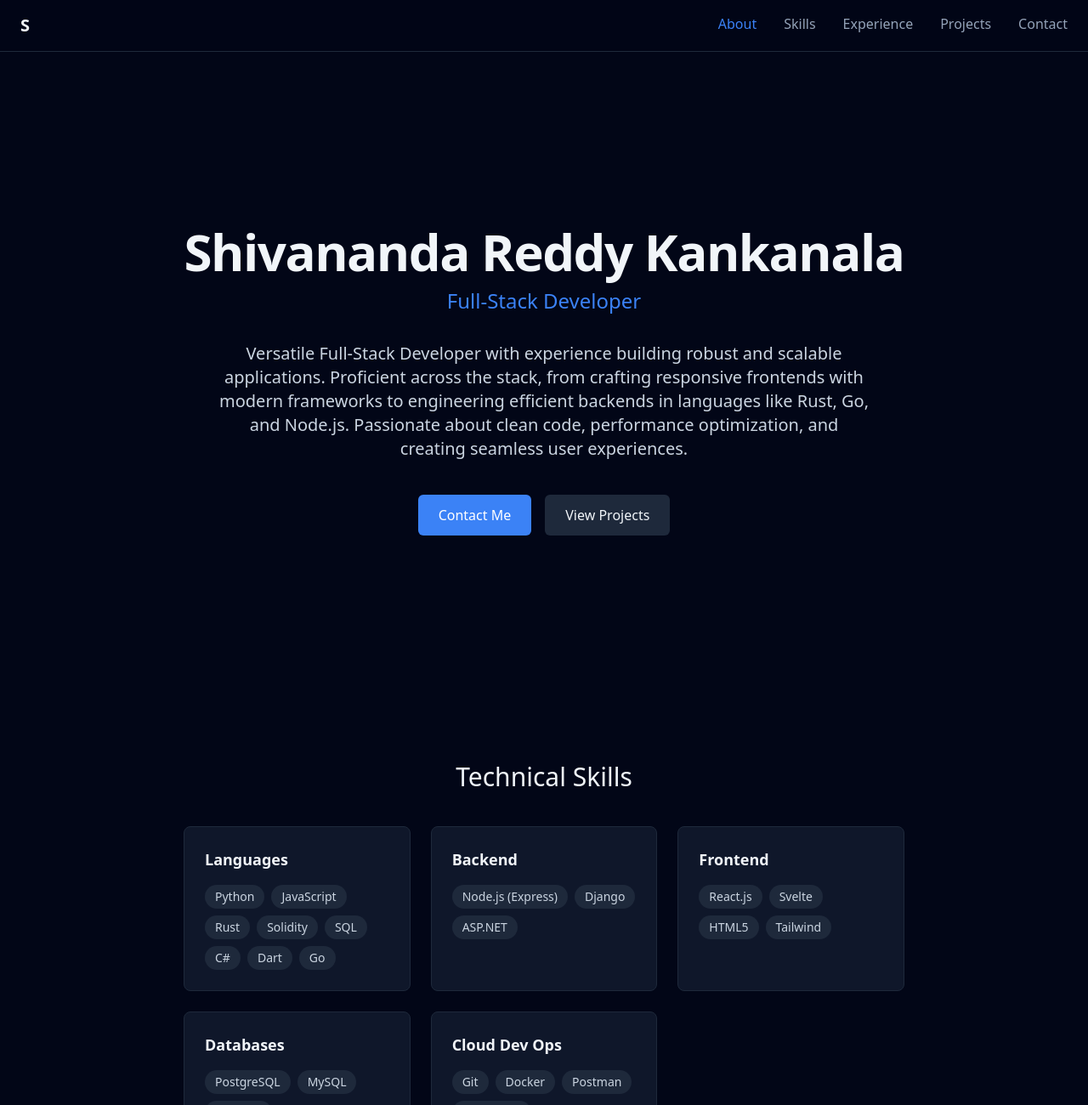
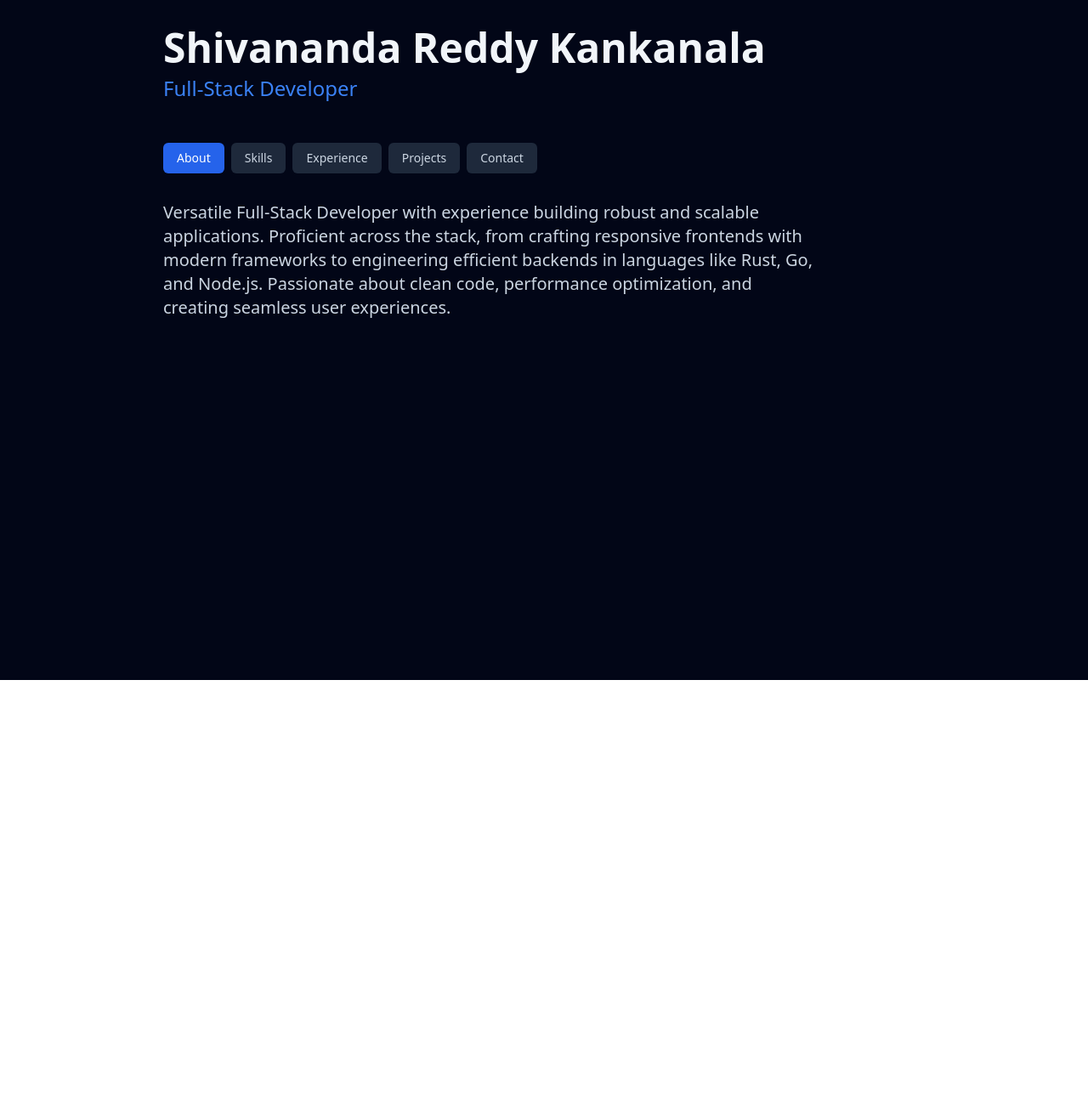
Before and after one commit to sh1vananda/portfolio, a React (Create React App) app: page / in a window 1280 px wide. Shown: the top 1300 px of the page at 85% size. After the commit the page ends 800 px from the top, so only its background shows below. Built offline with nearby package versions, Linux system fonts and the light colour scheme.

Commit message:
updated layout

```diff
--- a/src/App.js
+++ b/src/App.js
@@ -1,31 +1,4 @@
-import React, { useState, useEffect, useRef } from 'react';
-
-const useOnScreen = (options) => {
-  const ref = useRef(null);
-  const [isVisible, setIsVisible] = useState(false);
-
-  useEffect(() => {
-    const observer = new IntersectionObserver(([entry]) => {
-      if (entry.isIntersecting) {
-        setIsVisible(true);
-        observer.unobserve(entry.target);
-      }
-    }, options);
-
-    const currentRef = ref.current;
-    if (currentRef) {
-      observer.observe(currentRef);
-    }
-
-    return () => {
-      if (currentRef) {
-        observer.unobserve(currentRef);
-      }
-    };
-  }, [ref, options]);
-
-  return [ref, isVisible];
-};
+import React, { useState } from 'react';
 
 const resumeData = {
   name: 'Shivananda Reddy Kankanala',
@@ -149,122 +122,14 @@ const resumeData = {
   ],
 };
 
-const NavLink = ({ id, label, activeSection, scrollToSection, isMobile }) => (
-  <li>
-    <button
-      onClick={() => scrollToSection(id)}
-      className={`capitalize transition-colors duration-300 ${ isMobile ? 'block w-full text-left p-3' : 'pb-1'} ${ activeSection === id ? 'text-blue-500' : 'text-slate-400 hover:text-blue-500'}`}
-    >
-      {label}
-    </button>
-  </li>
+const AboutView = ({ data }) => (
+  <p className="max-w-3xl text-lg md:text-xl font-light leading-relaxed">{data.summary}</p>
 );
 
-const Header = ({ navLinks, activeSection, scrollToSection }) => {
-  const [isMenuOpen, setIsMenuOpen] = useState(false);
-
-  const handleScrollToSection = (id) => {
-    scrollToSection(id);
-    setIsMenuOpen(false);
-  }
-
-  return (
-    <header className="fixed top-0 left-0 right-0 z-50 bg-slate-950/80 backdrop-blur-sm border-b border-slate-800">
-      <div className="container mx-auto px-6 py-4 flex justify-between items-center">
-        <div className="font-bold text-xl text-slate-100">S</div>
-        <nav className="hidden md:flex items-center space-x-8">
-          <ul className="flex space-x-8">
-            {navLinks.map(link => <NavLink key={link.id} {...link} activeSection={activeSection} scrollToSection={handleScrollToSection} />)}
-          </ul>
-        </nav>
-        <div className="md:hidden">
-            <button onClick={() => setIsMenuOpen(!isMenuOpen)} className="text-slate-400">
-                <MenuIcon />
-            </button>
-        </div>
-      </div>
-      {isMenuOpen && (
-        <div className="md:hidden bg-slate-950 border-t border-slate-800">
-          <ul className="flex flex-col p-2">
-            {navLinks.map(link => <NavLink key={link.id} {...link} activeSection={activeSection} scrollToSection={handleScrollToSection} isMobile />)}
-          </ul>
-        </div>
-      )}
-    </header>
-  );
-};
-
-const Section = ({ id, title, children }) => {
-  const [ref, isVisible] = useOnScreen({ threshold: 0.1 });
-  return (
-    <section id={id} ref={ref} className={`py-16 md:py-24 transition-opacity duration-700 ease-in ${isVisible ? 'opacity-100' : 'opacity-0'}`}>
-      <h2 className="text-3xl font-light text-slate-100 mb-10 text-center">{title}</h2>
-      {children}
-    </section>
-  );
-};
-
-const ProjectCard = ({ project }) => (
-    <div className="bg-slate-900 p-6 rounded-lg border border-slate-800 group hover:border-blue-500 transition-colors duration-300">
-        <h3 className="text-xl font-semibold text-slate-100 mb-2">{project.name}</h3>
-        <p className="text-blue-500 mb-3 text-sm">{project.technologies.join(' • ')}</p>
-        <p className="text-slate-400 text-base font-light">{project.description}</p>
-    </div>
-);
-
-const App = () => {
-  const [activeSection, setActiveSection] = useState('about');
-  const sections = ['about', 'skills', 'experience', 'projects', 'contact'];
-
-  const scrollToSection = (sectionId) => {
-    const element = document.getElementById(sectionId);
-    if (element) {
-      const headerOffset = 80;
-      const elementPosition = element.getBoundingClientRect().top + window.scrollY;
-      window.scrollTo({ top: elementPosition - headerOffset, behavior: "smooth" });
-    }
-  };
-
-  useEffect(() => {
-    const observer = new IntersectionObserver(
-      (entries) => {
-        entries.forEach((entry) => {
-          if (entry.isIntersecting) {
-            setActiveSection(entry.target.id);
-          }
-        });
-      },
-      { rootMargin: '-30% 0px -70% 0px' }
-    );
-    sections.forEach((id) => {
-      const el = document.getElementById(id);
-      if (el) observer.observe(el);
-    });
-    return () => sections.forEach((id) => {
-        const el = document.getElementById(id);
-        if (el) observer.unobserve(el);
-    });
-  }, []);
-
-  return (
-    <div className="bg-slate-950 font-sans text-slate-300">
-      <Header navLinks={sections.map(id => ({ id, label: id }))} activeSection={activeSection} scrollToSection={scrollToSection} />
-
-      <main className="container mx-auto px-6 max-w-4xl">
-        <section id="about" className="min-h-screen flex flex-col justify-center items-center text-center pt-24">
-          <h1 className="text-4xl md:text-6xl font-bold text-slate-100 mb-3 tracking-tight">{resumeData.name}</h1>
-          <p className="text-xl md:text-2xl text-blue-500 mb-8">{resumeData.title}</p>
-          <p className="max-w-3xl text-lg md:text-xl font-light leading-relaxed mb-10">{resumeData.summary}</p>
-          <div className="flex space-x-4">
-            <button onClick={() => scrollToSection('contact')} className="px-6 py-3 bg-blue-500 text-white rounded-md hover:bg-blue-600 transition-colors">Contact Me</button>
-            <button onClick={() => scrollToSection('projects')} className="px-6 py-3 bg-slate-800 text-slate-100 rounded-md hover:bg-slate-700 transition-colors">View Projects</button>
-          </div>
-        </section>
-
-        <Section id="skills" title="Technical Skills">
+const SkillsView = ({ data }) => (
   <div className="grid grid-cols-1 sm:grid-cols-2 lg:grid-cols-3 gap-6">
-                {Object.entries(resumeData.skills).map(([category, items]) => (
-                    <div key={category} className="bg-slate-900 p-6 rounded-lg border border-slate-800">
+    {Object.entries(data.skills).map(([category, items]) => (
+      <div key={category}>
         <h3 className="text-lg font-semibold text-slate-100 mb-4 capitalize">{category.replace(/([A-Z])/g, ' $1')}</h3>
         <div className="flex flex-wrap gap-2">
           {items.map((skill) => (
@@ -274,14 +139,12 @@ const App = () => {
       </div>
     ))}
   </div>
-        </Section>
+);
 
-        <Section id="experience" title="Professional Experience">
-          <div className="space-y-8 relative before:absolute before:inset-0 before:ml-5 before:h-full before:w-0.5 before:bg-slate-800">
-            {resumeData.experience.map((job, index) => (
-              <div key={index} className="relative pl-10">
-                <div className="absolute left-0 top-1 flex h-10 w-10 items-center justify-center rounded-full bg-blue-500 text-white font-bold">{job.company.charAt(0)}</div>
-                <div className="pl-4">
+const ExperienceView = ({ data }) => (
+  <div className="space-y-8">
+    {data.experience.map((job, index) => (
+      <div key={index}>
         <div className="flex justify-between items-baseline">
           <h3 className="text-xl font-semibold text-slate-100">{job.position}</h3>
           <span className="text-sm text-slate-400">{job.duration}</span>
@@ -291,39 +154,85 @@ const App = () => {
           {job.responsibilities.map((resp, i) => <li key={i}>{resp}</li>)}
         </ul>
       </div>
+    ))}
+  </div>
+);
+
+const ProjectsView = ({ data }) => (
+  <div className="grid grid-cols-1 md:grid-cols-2 gap-6">
+    {data.projects.map((project, index) => (
+      <div key={index} className="bg-slate-900 p-6 rounded-lg border border-slate-800">
+          <h3 className="text-xl font-semibold text-slate-100 mb-2">{project.name}</h3>
+          <p className="text-blue-500 mb-3 text-sm">{project.technologies.join(' • ')}</p>
+          <p className="text-slate-400 text-base font-light">{project.description}</p>
       </div>
     ))}
   </div>
-        </Section>
+);
 
-        <Section id="projects" title="Projects">
-            <div className="grid grid-cols-1 md:grid-cols-2 gap-6">
-                {resumeData.projects.map((project, index) => <ProjectCard key={index} project={project} />)}
+const ContactView = ({ data }) => (
+  <div className="space-y-4">
+    <a href={`mailto:${data.contact.email}`} className="flex items-center group">
+      <EmailIcon />
+      <span className="ml-4 text-slate-300 group-hover:text-blue-500 transition-colors">{data.contact.email}</span>
+    </a>
+    <a href={data.contact.linkedin} target="_blank" rel="noopener noreferrer" className="flex items-center group">
+      <LinkedInIcon />
+      <span className="ml-4 text-slate-300 group-hover:text-blue-500 transition-colors">LinkedIn</span>
+    </a>
+    <a href={data.contact.github} target="_blank" rel="noopener noreferrer" className="flex items-center group">
+      <GitHubIcon />
+      <span className="ml-4 text-slate-300 group-hover:text-blue-500 transition-colors">GitHub</span>
+    </a>
   </div>
-        </Section>
+);
 
-        <Section id="contact" title="Get In Touch">
-            <div className="max-w-xl mx-auto text-center">
-                <p className="text-lg font-light mb-8">Feel free to reach out. I'm always open to discussing new projects, creative ideas, or opportunities to be part of an ambitious vision.</p>
-                <a href={`mailto:${resumeData.contact.email}`} className="inline-block px-8 py-4 bg-blue-500 text-white text-lg rounded-md hover:bg-blue-600 transition-colors mb-12">
-                    Say Hello
-                </a>
-                <div className="flex justify-center space-x-6">
-                    <a href={resumeData.linkedin} target="_blank" rel="noopener noreferrer" className="text-slate-400 hover:text-blue-500 transition-colors"><LinkedInIcon /></a>
-                    <a href={resumeData.github} target="_blank" rel="noopener noreferrer" className="text-slate-400 hover:text-blue-500 transition-colors"><GitHubIcon /></a>
+const App = () => {
+  const [activeView, setActiveView] = useState('about');
+  const views = ['about', 'skills', 'experience', 'projects', 'contact'];
+
+  const renderContent = () => {
+    switch (activeView) {
+      case 'about': return <AboutView data={resumeData} />;
+      case 'skills': return <SkillsView data={resumeData} />;
+      case 'experience': return <ExperienceView data={resumeData} />;
+      case 'projects': return <ProjectsView data={resumeData} />;
+      case 'contact': return <ContactView data={resumeData} />;
+      default: return <AboutView data={resumeData} />;
+    }
+  };
+
+  return (
+    <div className="bg-slate-950 min-h-screen font-sans text-slate-300 flex justify-center p-4 sm:p-6 md:p-8">
+      <div className="w-full max-w-4xl">
+        <header className="mb-12">
+          <h1 className="text-4xl md:text-5xl font-bold text-slate-100 mb-2">{resumeData.name}</h1>
+          <p className="text-xl md:text-2xl text-blue-500">{resumeData.title}</p>
+        </header>
+
+        <nav className="flex flex-wrap gap-2 mb-8">
+          {views.map(view => (
+            <button
+              key={view}
+              onClick={() => setActiveView(view)}
+              className={`px-4 py-2 text-sm rounded-md transition-colors duration-200 capitalize ${activeView === view ? 'bg-blue-600 text-white' : 'bg-slate-800 text-slate-300 hover:bg-slate-700'}`}
+            >
+              {view}
+            </button>
+          ))}
+        </nav>
+
+        <main key={activeView} className="animate-fade-in">
+          {renderContent()}
+        </main>
       </div>
-            </div>
-        </Section>
-      </main>
-      <footer className="text-center py-8 border-t border-slate-800 mt-16">
-        <p className="text-sm text-slate-500">Designed & Built by Shivananda Reddy Kankanala</p>
-      </footer>
     </div>
   );
 };
 
-const MenuIcon = () => <svg xmlns="http://www.w3.org/2000/svg" className="h-6 w-6" fill="none" viewBox="0 0 24 24" stroke="currentColor"><path strokeLinecap="round" strokeLinejoin="round" strokeWidth={2} d="M4 6h16M4 12h16m4 6H4" /></svg>;
-const LinkedInIcon = () => <svg className="w-6 h-6" fill="currentColor" viewBox="0 0 24 24"><path d="M19 0h-14c-2.761 0-5 2.239-5 5v14c0 2.761 2.239 5 5 5h14c2.762 0 5-2.239 5-5v-14c0-2.761-2.238-5-5-5zm-11 19h-3v-11h3v11zm-1.5-12.268c-.966 0-1.75-.79-1.75-1.764s.784-1.764 1.75-1.764 1.75.79 1.75 1.764-.783 1.764-1.75 1.764zm13.5 12.268h-3v-5.604c0-3.368-4-3.113-4 0v5.604h-3v-11h3v1.765c1.396-2.586 7-2.777 7 2.476v6.759z"/></svg>;
-const GitHubIcon = () => <svg className="w-6 h-6" fill="currentColor" viewBox="0 0 24 24"><path d="M12 0c-6.626 0-12 5.373-12 12 0 5.302 3.438 9.8 8.207 11.387.599.111.793-.261.793-.577v-2.234c-3.338.726-4.033-1.416-4.033-1.416-.546-1.387-1.333-1.756-1.333-1.756-1.089-.745.083-.729.083-.729 1.205.084 1.839 1.237 1.839 1.237 1.07 1.834 2.807 1.304 3.492.997.107-.775.418-1.305.762-1.604-2.665-.305-5.467-1.334-5.467-5.931 0-1.311.469-2.381 1.236-3.221-.124-.303-.535-1.524.117-3.176 0 0 1.008-.322 3.301 1.23.957-.266 1.983-.399 3.003-.404 1.02.005 2.047.138 3.006.404 2.291-1.552 3.297-1.23 3.297-1.23.653 1.653.242 2.874.118 3.176.77.84 1.235 1.911 1.235 3.221 0 4.609-2.807 5.624-5.479 5.921.43.372.823 1.102.823 2.222v3.293c0 .319.192.694.801.576 4.765-1.589 8.199-6.086 8.199-11.386 0-6.627-5.373-12-12-12z"/></svg>;
+// SVG Icons
+const EmailIcon = () => <svg className="w-6 h-6 text-slate-500" fill="none" viewBox="0 0 24 24" stroke="currentColor"><path strokeLinecap="round" strokeLinejoin="round" strokeWidth={2} d="M3 8l7.89 5.26a2 2 0 002.22 0L21 8M5 19h14a2 2 0 002-2V7a2 2 0 00-2-2H5a2 2 0 00-2 2v10a2 2 0 002 2z" /></svg>;
+const LinkedInIcon = () => <svg className="w-6 h-6 text-slate-500" fill="currentColor" viewBox="0 0 24 24"><path d="M19 0h-14c-2.761 0-5 2.239-5 5v14c0 2.761 2.239 5 5 5h14c2.762 0 5-2.239 5-5v-14c0-2.761-2.238-5-5-5zm-11 19h-3v-11h3v11zm-1.5-12.268c-.966 0-1.75-.79-1.75-1.764s.784-1.764 1.75-1.764 1.75.79 1.75 1.764-.783 1.764-1.75 1.764zm13.5 12.268h-3v-5.604c0-3.368-4-3.113-4 0v5.604h-3v-11h3v1.765c1.396-2.586 7-2.777 7 2.476v6.759z"/></svg>;
+const GitHubIcon = () => <svg className="w-6 h-6 text-slate-500" fill="currentColor" viewBox="0 0 24 24"><path d="M12 0c-6.626 0-12 5.373-12 12 0 5.302 3.438 9.8 8.207 11.387.599.111.793-.261.793-.577v-2.234c-3.338.726-4.033-1.416-4.033-1.416-.546-1.387-1.333-1.756-1.333-1.756-1.089-.745.083-.729.083-.729 1.205.084 1.839 1.237 1.839 1.237 1.07 1.834 2.807 1.304 3.492.997.107-.775.418-1.305.762-1.604-2.665-.305-5.467-1.334-5.467-5.931 0-1.311.469-2.381 1.236-3.221-.124-.303-.535-1.524.117-3.176 0 0 1.008-.322 3.301 1.23.957-.266 1.983-.399 3.003-.404 1.02.005 2.047.138 3.006.404 2.291-1.552 3.297-1.23 3.297-1.23.653 1.653.242 2.874.118 3.176.77.84 1.235 1.911 1.235 3.221 0 4.609-2.807 5.624-5.479 5.921.43.372.823 1.102.823 2.222v3.293c0 .319.192.694.801.576 4.765-1.589 8.199-6.086 8.199-11.386 0-6.627-5.373-12-12-12z"/></svg>;
 
 export default App;
```
Lines whose indentation alone changed are shown as unchanged.
